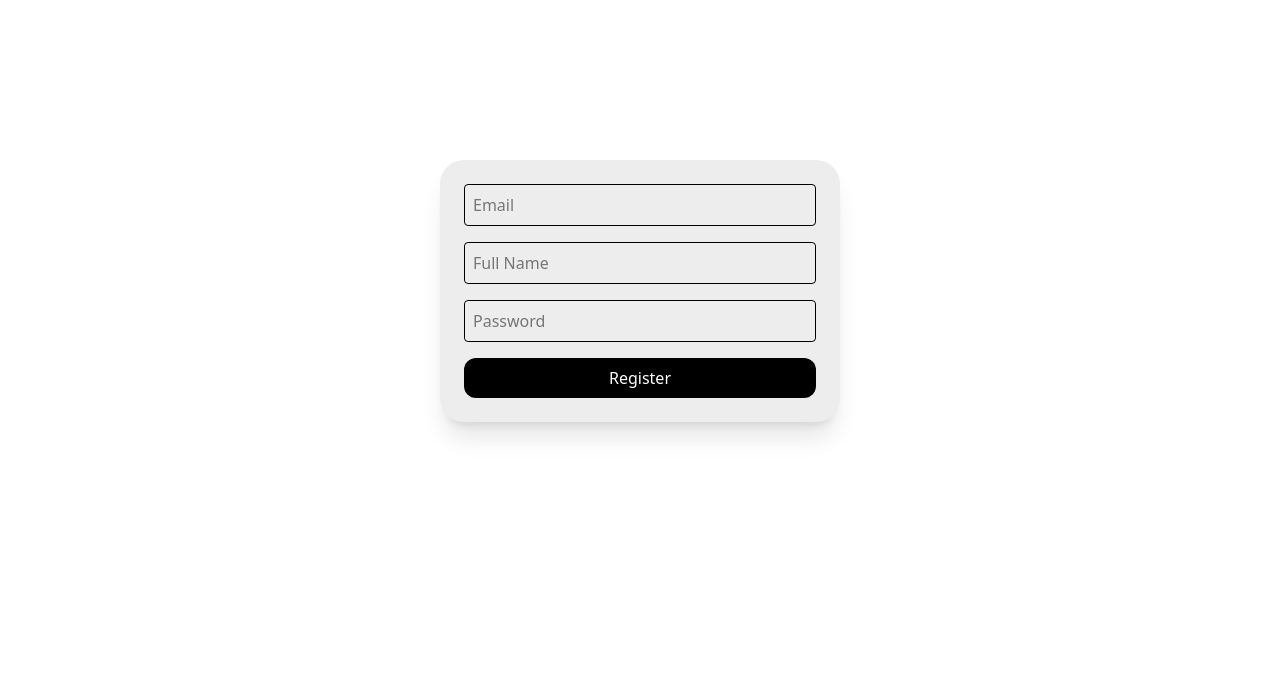
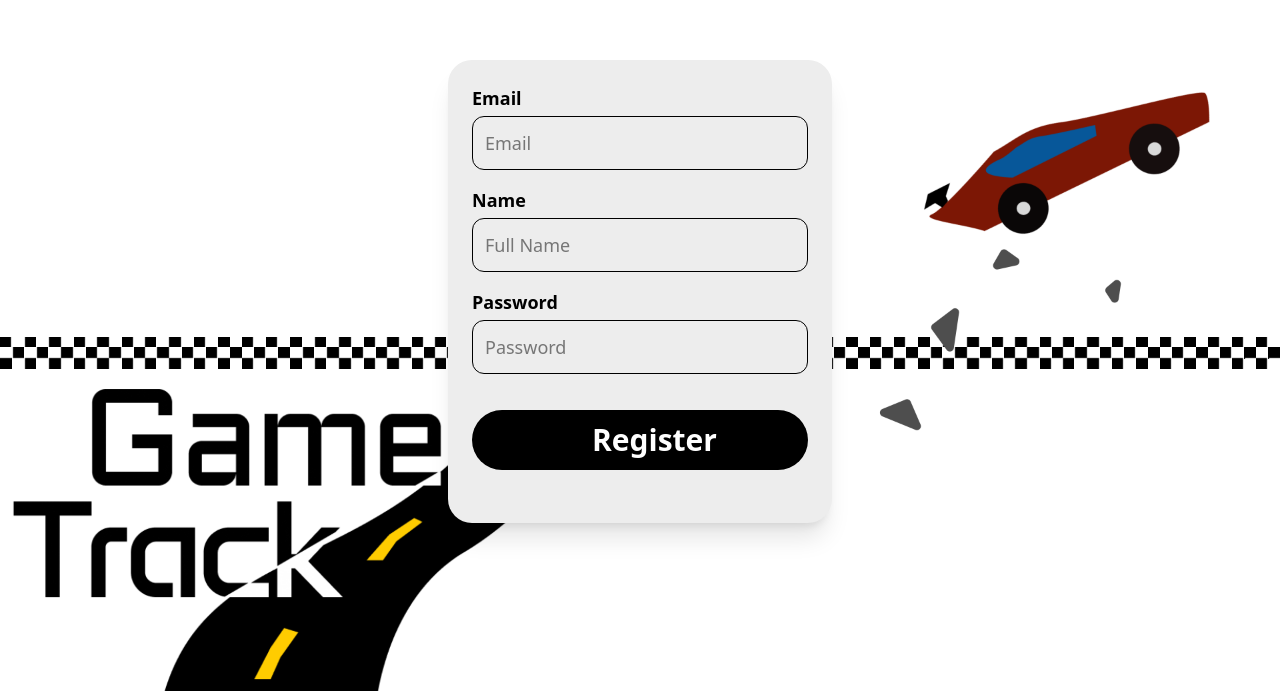
Before and after one commit to Calvin8606/GameTrack, a Next.js app in the folder frontend/: page /register in a window 1280 px wide. Shown: the part 109-800 px from the top of the page. Built offline with nearby package versions, Linux system fonts and the light colour scheme.

Commit message:
Fixed Registration and added success and error

```diff
--- a/frontend/src/app/login/LoginForm.tsx
+++ b/frontend/src/app/login/LoginForm.tsx
@@ -8,10 +8,14 @@ import { useRouter } from "next/navigation";
 const LoginForm = () => {
   const [email, setEmail] = useState("");
   const [password, setPassword] = useState("");
+  const [success, setSuccess] = useState("");
+  const [error, setError] = useState("");
   const router = useRouter();
 
   const handleSubmit = async (e: React.FormEvent) => {
     e.preventDefault();
+    setSuccess("");
+    setError("");
 
     try {
       const res = await fetch(`${BASE_URL}/users/login`, {
@@ -38,8 +42,12 @@ const LoginForm = () => {
 
       // Set token to localStorage
       localStorage.setItem(TOKEN_KEY, data.token);
+      setSuccess("Login successful! Redirecting...");
     } catch (err) {
+      setEmail("");
+      setPassword("");
       console.log("Error", err);
+      setError((err as Error).message || "An unexpected error occurred.");
     }
   };
 
@@ -48,6 +56,20 @@ const LoginForm = () => {
       <AuthFormWrap>
         <div>
           <form onSubmit={handleSubmit}>
+            {(error || success) && (
+              <div className="absolute top-0 left-0 right-0 z-10">
+                {error && (
+                  <p className="bg-red-100 text-red-700 p-2 rounded text-sm text-center shadow">
+                    {error}
+                  </p>
+                )}
+                {success && (
+                  <p className="bg-green-100 text-green-700 p-2 rounded text-sm text-center shadow">
+                    {success}
+                  </p>
+                )}
+              </div>
+            )}
             <div className="flex flex-col">
               <h1 className="font-bold text-lg mb-1">Email</h1>
               <input
@@ -56,7 +78,7 @@ const LoginForm = () => {
                 onChange={(e) => setEmail(e.target.value)}
                 placeholder="Email"
                 required
-                className="p-2 border rounded-xl"
+                className="p-3 border rounded-xl text-lg"
               />
             </div>
             <div className="flex flex-col mt-5">
@@ -67,20 +89,23 @@ const LoginForm = () => {
                 onChange={(e) => setPassword(e.target.value)}
                 placeholder="Password"
                 required
-                className="p-2 border rounded-xl"
+                className="p-3 border rounded-xl text-lg"
               />
             </div>
-            <div className="flex items-center justify-center mt-8">
+            <div className="flex items-center justify-center mt-15">
               <button
                 type="submit"
-                className="bg-black text-white font-bold text-3xl px-30 py-3 rounded-full"
+                className="bg-black text-white font-bold text-3xl px-30 py-3 rounded-full cursor-pointer transition"
               >
                 Login
               </button>
             </div>
           </form>
-          <div className="mt-5">
-            <Link href="/register" className="font-bold">
+          <div className="mt-15">
+            <Link
+              href="/register"
+              className="font-bold text-lg hover:text-blue-600"
+            >
               New Account?
             </Link>
           </div>
--- a/frontend/src/app/login/page.tsx
+++ b/frontend/src/app/login/page.tsx
@@ -2,7 +2,7 @@ import LoginForm from "./LoginForm";
 
 const Login = () => {
   return (
-    <div>
+    <div className="bg-[url('/assets/AuthBackground.png')] bg-cover bg-center h-screen w-full">
       <LoginForm />
     </div>
   );
--- a/frontend/src/app/register/RegisterForm.tsx
+++ b/frontend/src/app/register/RegisterForm.tsx
@@ -8,6 +8,8 @@ const RegisterForm = () => {
   const [email, setEmail] = useState("");
   const [name, setName] = useState("");
   const [password, setPassword] = useState("");
+  const [success, setSuccess] = useState("");
+  const [error, setError] = useState("");
   const router = useRouter();
 
   const handleSubmit = async (e: React.FormEvent) => {
@@ -26,7 +28,7 @@ const RegisterForm = () => {
         }),
       });
       const data = await res.json();
-      console.log("Login Response:", data);
+      console.log("Registration Response:", data);
 
       if (!res.ok) {
         throw new Error(data.error || "Something went wrong");
@@ -36,45 +38,79 @@ const RegisterForm = () => {
       setEmail("");
       setName("");
       setPassword("");
+      setSuccess("Register successful! Redirecting...");
 
       router.push("/login");
     } catch (err) {
       console.log("Error", err);
+      setEmail("");
+      setName("");
+      setPassword("");
+      setError((err as Error).message || "An unexpected error occurred.");
     }
   };
 
   return (
     <div>
       <AuthFormWrap>
+        <div>
           <form onSubmit={handleSubmit} className="flex flex-col gap-4">
+            {(error || success) && (
+              <div className="absolute top-0 left-0 right-0 z-10">
+                {error && (
+                  <p className="bg-red-100 text-red-700 p-2 rounded text-sm text-center shadow">
+                    {error}
+                  </p>
+                )}
+                {success && (
+                  <p className="bg-green-100 text-green-700 p-2 rounded text-sm text-center shadow">
+                    {success}
+                  </p>
+                )}
+              </div>
+            )}
+            <div className="flex flex-col">
+              <h1 className="font-bold text-lg mb-1">Email</h1>
               <input
                 type="email"
                 value={email}
                 onChange={(e) => setEmail(e.target.value)}
                 placeholder="Email"
                 required
-            className="p-2 border rounded"
+                className="p-3 border rounded-xl text-lg"
               />
+            </div>
+            <div className="flex flex-col">
+              <h1 className="font-bold text-lg mb-1">Name</h1>
               <input
                 type="text"
                 value={name}
                 onChange={(e) => setName(e.target.value)}
                 placeholder="Full Name"
                 required
-            className="p-2 border rounded"
+                className="p-3 border rounded-xl text-lg"
               />
+            </div>
+            <div className="flex flex-col">
+              <h1 className="font-bold text-lg mb-1">Password</h1>
               <input
                 type="password"
                 value={password}
                 onChange={(e) => setPassword(e.target.value)}
                 placeholder="Password"
-            required
-            className="p-2 border rounded"
+                className="p-3 border rounded-xl text-lg"
               />
-          <button type="submit" className="bg-black text-white p-2 rounded-xl">
+            </div>
+            <div className="flex flex-col mt-5">
+              <button
+                type="submit"
+                className="bg-black text-white font-bold text-3xl px-30 py-3 rounded-full cursor-pointer transition"
+              >
                 Register
               </button>
+            </div>
           </form>
+        </div>
       </AuthFormWrap>
     </div>
   );
--- a/frontend/src/app/register/page.tsx
+++ b/frontend/src/app/register/page.tsx
@@ -2,7 +2,7 @@ import RegisterForm from "./RegisterForm";
 
 const Register = () => {
   return (
-    <div>
+    <div className="bg-[url('/assets/AuthBackground.png')] bg-cover bg-center h-screen w-full">
       <RegisterForm />
     </div>
   );
--- a/frontend/src/components/AuthFormWrap.tsx
+++ b/frontend/src/components/AuthFormWrap.tsx
@@ -1,7 +1,7 @@
 const AuthFormWrapper = ({ children }: { children: React.ReactNode }) => {
   return (
     <div className="min-h-screen flex items-center justify-center px-4">
-      <div className="w-full max-w-100 p-6 shadow-xl bg-[#ededed] rounded-3xl">
+      <div className="w-full max-w-sm h-[463px] p-6 shadow-xl bg-[#ededed] rounded-3xl">
         {children}
       </div>
     </div>
```
Also changed, not shown: frontend/public/assets/AuthBackground.png (added). Lines whose indentation alone changed are shown as unchanged.
